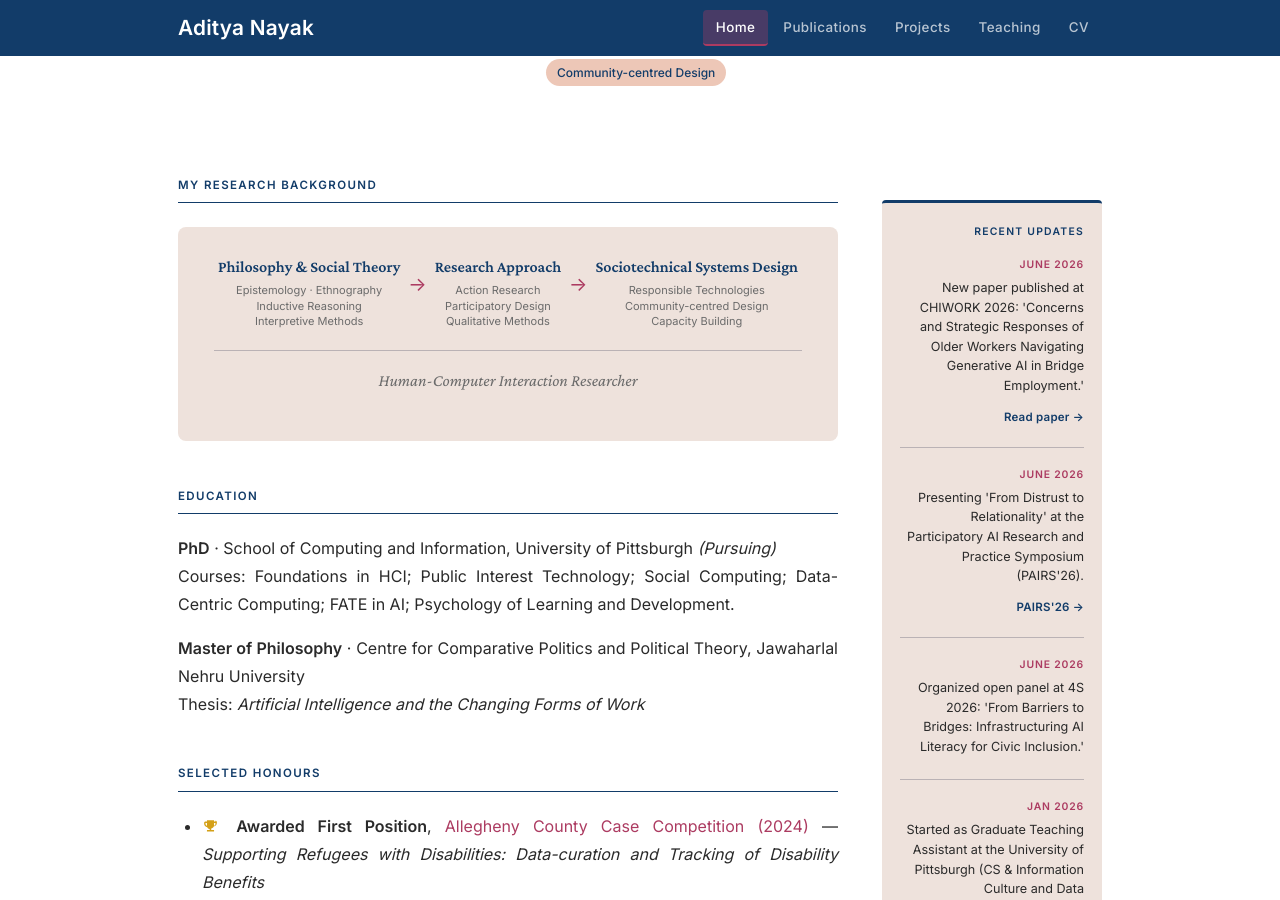
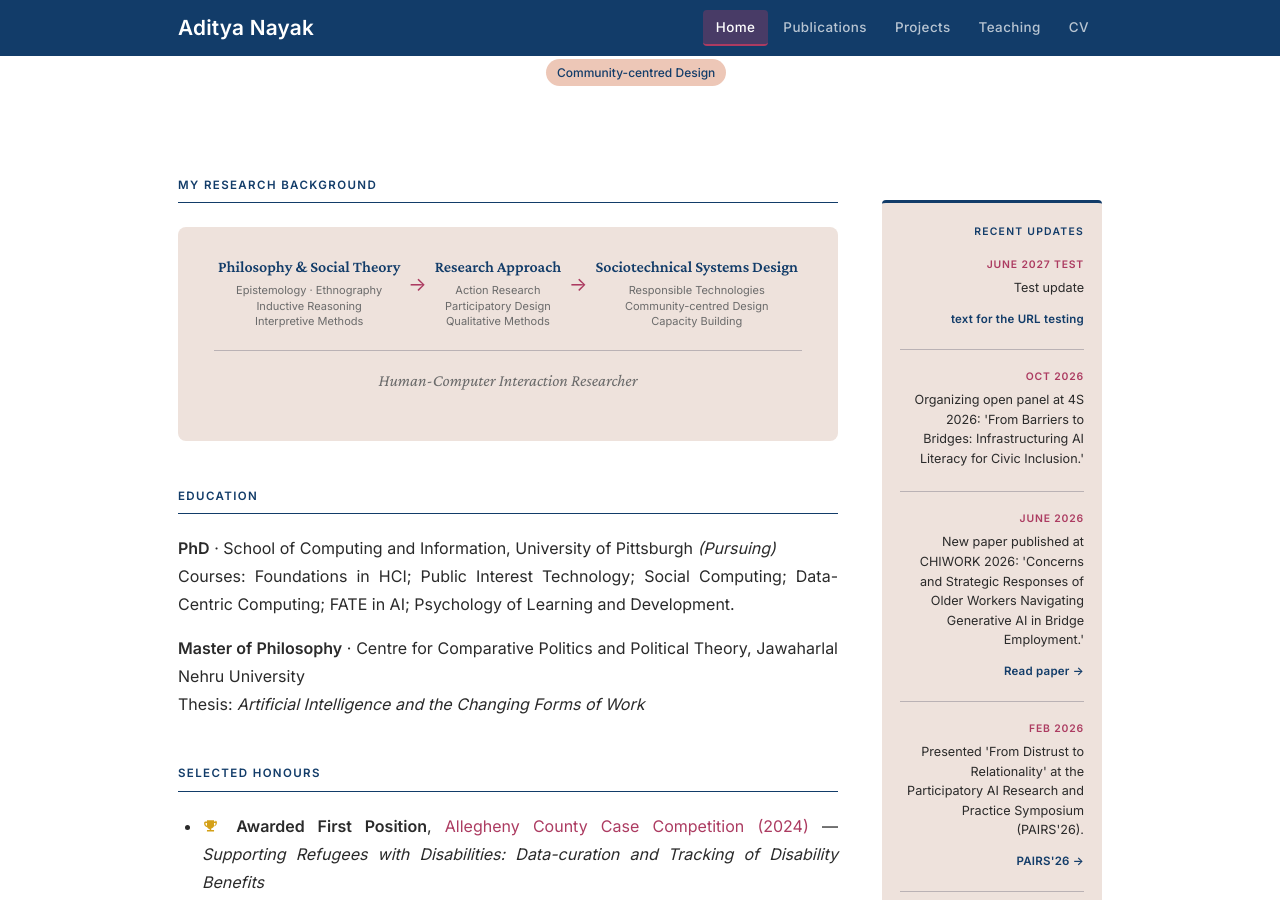
Before and after one commit to adityanayak-info/adityanayak-info.github.io, a Jekyll site: the page built from index.md, in a window 1280 px wide and 900 px high, scrolled down 594 px. Built offline with Jekyll 4.4.1, drawn with Linux system fonts in a browser that asks for light colours; some of the changed text lies outside the part shown.

Commit message:
Update news.yml

```diff
--- a/_data/news.yml
+++ b/_data/news.yml
@@ -5,24 +5,29 @@
 # "link" and "link_text" are optional — remove them if not needed.
 # ============================================================
 
+- date: "June 2027 Test"
+  text: "Test update"
+  link: "Test URL"
+  link_text: "text for the URL testing"
+
+- date: "Oct 2026"
+  text: "Organizing open panel at 4S 2026: 'From Barriers to Bridges: Infrastructuring AI Literacy for Civic Inclusion.'"
+
 - date: "June 2026"
   text: "New paper published at CHIWORK 2026: 'Concerns and Strategic Responses of Older Workers Navigating Generative AI in Bridge Employment.'"
   link: "https://doi.org/10.1145/3808045.3808070"
   link_text: "Read paper →"
 
-- date: "June 2026"
-  text: "Presenting 'From Distrust to Relationality' at the Participatory AI Research and Practice Symposium (PAIRS'26)."
+- date: "Feb 2026"
+  text: "Presented 'From Distrust to Relationality' at the Participatory AI Research and Practice Symposium (PAIRS'26)."
   link: "https://www.pairs.site/"
   link_text: "PAIRS'26 →"
-
-- date: "June 2026"
-  text: "Organized open panel at 4S 2026: 'From Barriers to Bridges: Infrastructuring AI Literacy for Civic Inclusion.'"
 
 - date: "Jan 2026"
   text: "Started as Graduate Teaching Assistant at the University of Pittsburgh (CS & Information Culture and Data Stewardship)."
 
 - date: "Nov 2025"
-  text: "Paper published in Proc. ACM Hum.-Comput. Interact. — 'Regulating Social Media: Surveying the Impact of Nepali Government's TikTok Ban.'"
+  text: "Paper published in CSCW'25 — 'Regulating Social Media: Surveying the Impact of Nepali Government's TikTok Ban.'"
   link: "https://doi.org/10.1145/3757648"
   link_text: "Read paper →"
 
```
